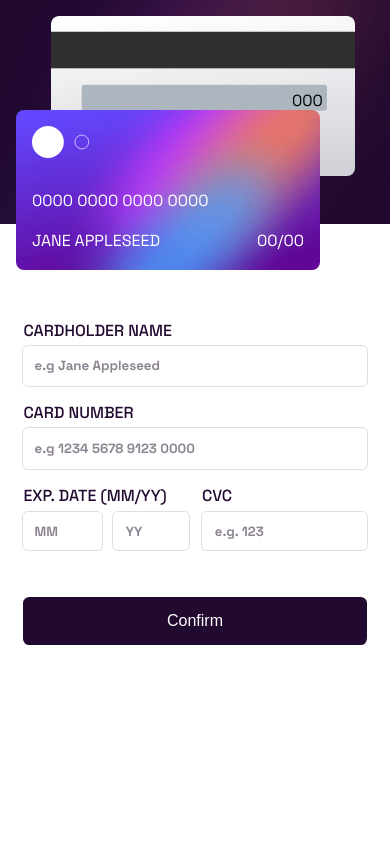
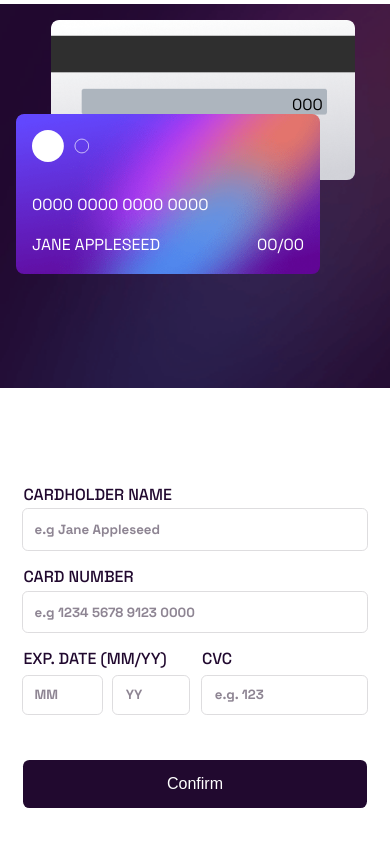
Before and after one commit to Nuuriii/interactive-card, a React (Vite) app: page / in a window 390 px wide. Built offline with nearby package versions, Linux system fonts and the light colour scheme.

Commit message:
refactor: update height property in mobile view

```diff
--- a/src/components/Wrapper/wrapper.style.ts
+++ b/src/components/Wrapper/wrapper.style.ts
@@ -16,7 +16,7 @@ export const Container = styled.div`
 
 export const Wrapper = styled.div`
   display: flex;
-  //height: ;
+  height: auto;
   width: 100%;
   align-items: center;
   flex-direction: column;
```
